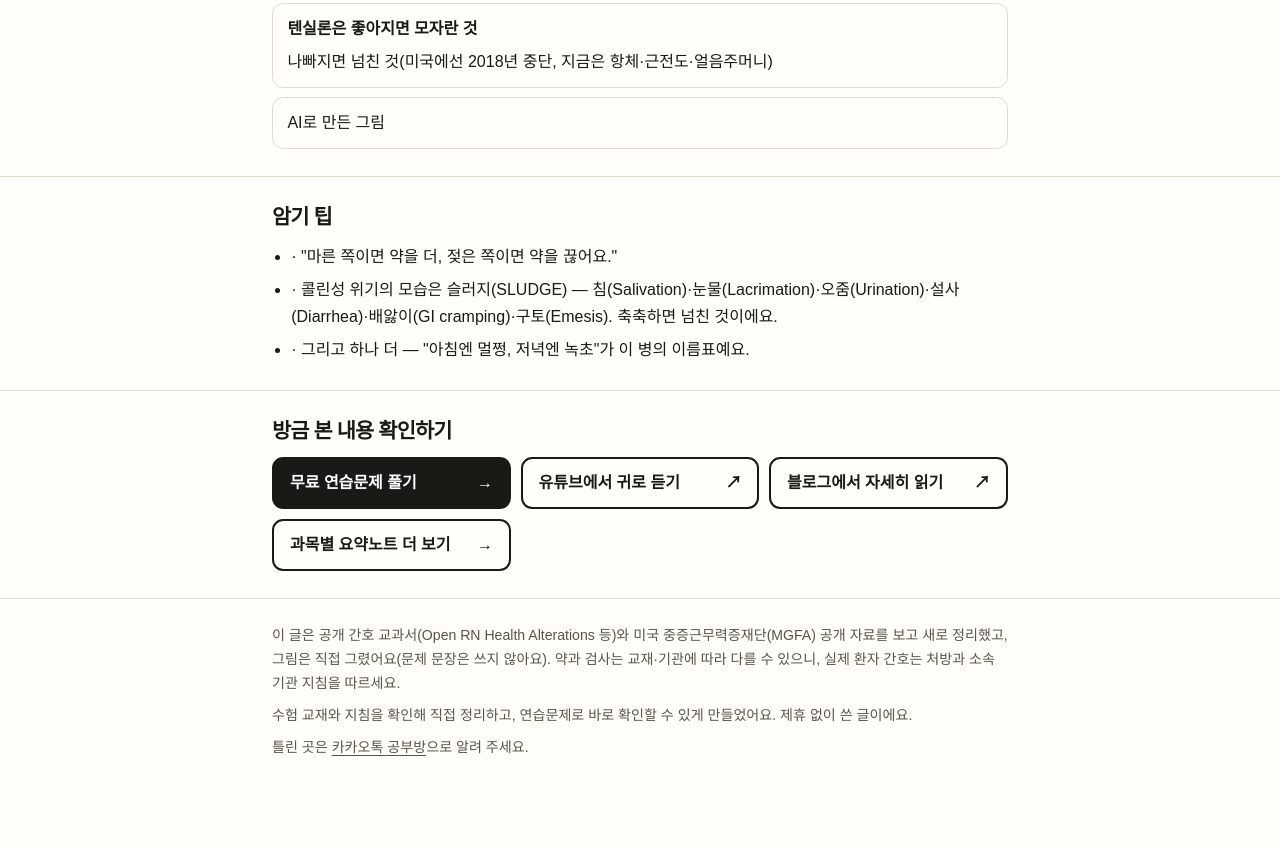
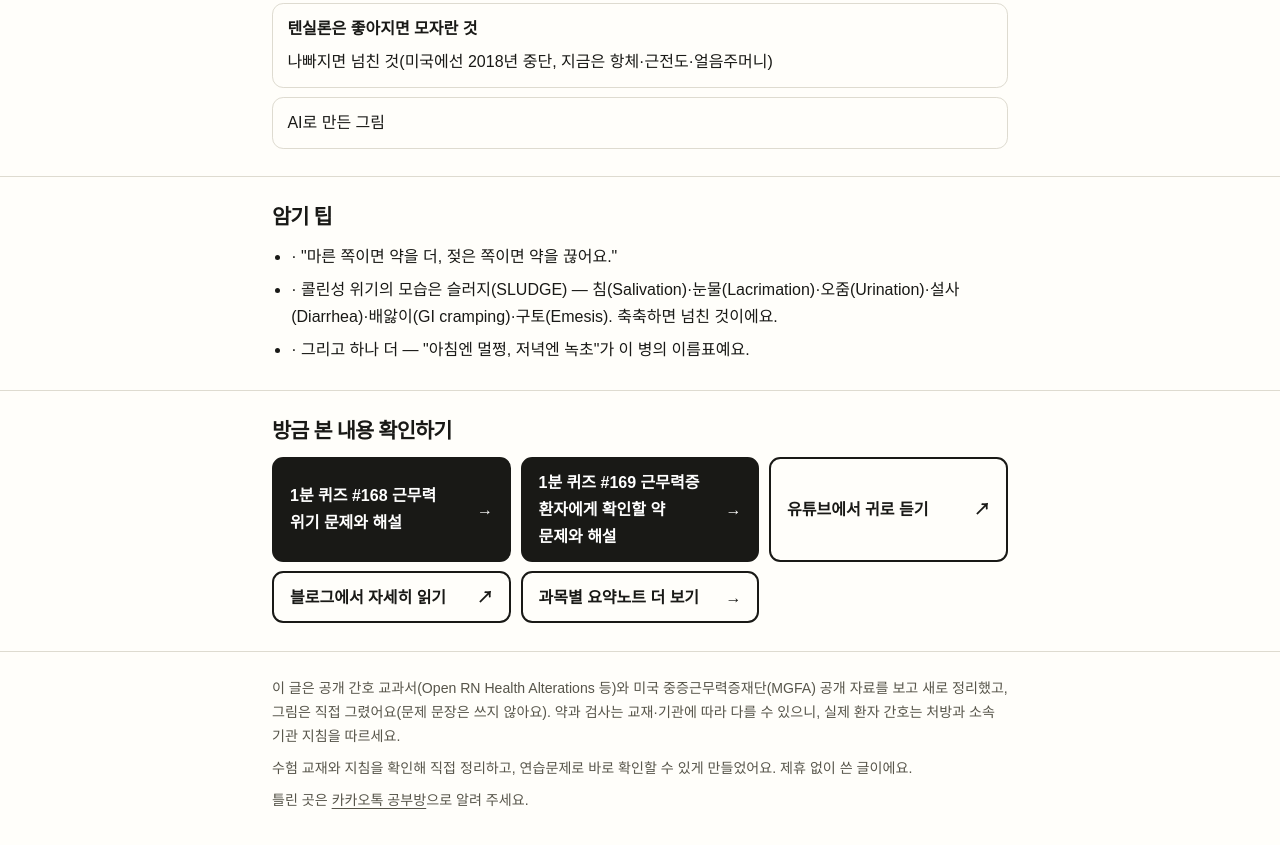
Before and after one commit to nclexnote/nclexnote.github.io, a plain HTML site: page notes/myasthenia-gravis/index.html in a window 1280 px wide. Shown: the part 2277-3122 px from the top of the page. Before the commit the page ends 3075 px from the top, so only its background shows below. Drawn offline with Linux system fonts and the light colour scheme.

Commit message:
Add quiz links for Myasthenia Gravis section

```diff
--- a/notes/myasthenia-gravis/index.html
+++ b/notes/myasthenia-gravis/index.html
@@ -169,7 +169,8 @@ footer p+p{margin-top:.5rem}
 <div class="wrap">
 <h2 id="s-next">방금 본 내용 확인하기</h2>
 <div class="actions">
-<a class="action fill" href="/quiz/">무료 연습문제 풀기 <span aria-hidden="true">→</span></a>
+<a class="action fill" href="/quiz/#q168">1분 퀴즈 #168 근무력 위기 문제와 해설 <span aria-hidden="true">→</span></a>
+<a class="action fill" href="/quiz/#q169">1분 퀴즈 #169 근무력증 환자에게 확인할 약 문제와 해설 <span aria-hidden="true">→</span></a>
 <a class="action" href="https://youtu.be/_l8oXagIJfw">유튜브에서 귀로 듣기 <span aria-hidden="true">↗</span></a>
 <a class="action" href="https://blog.naver.com/nclexnote/224474485355">블로그에서 자세히 읽기 <span aria-hidden="true">↗</span></a>
 <a class="action" href="/notes/">과목별 요약노트 더 보기 <span aria-hidden="true">→</span></a>
```
